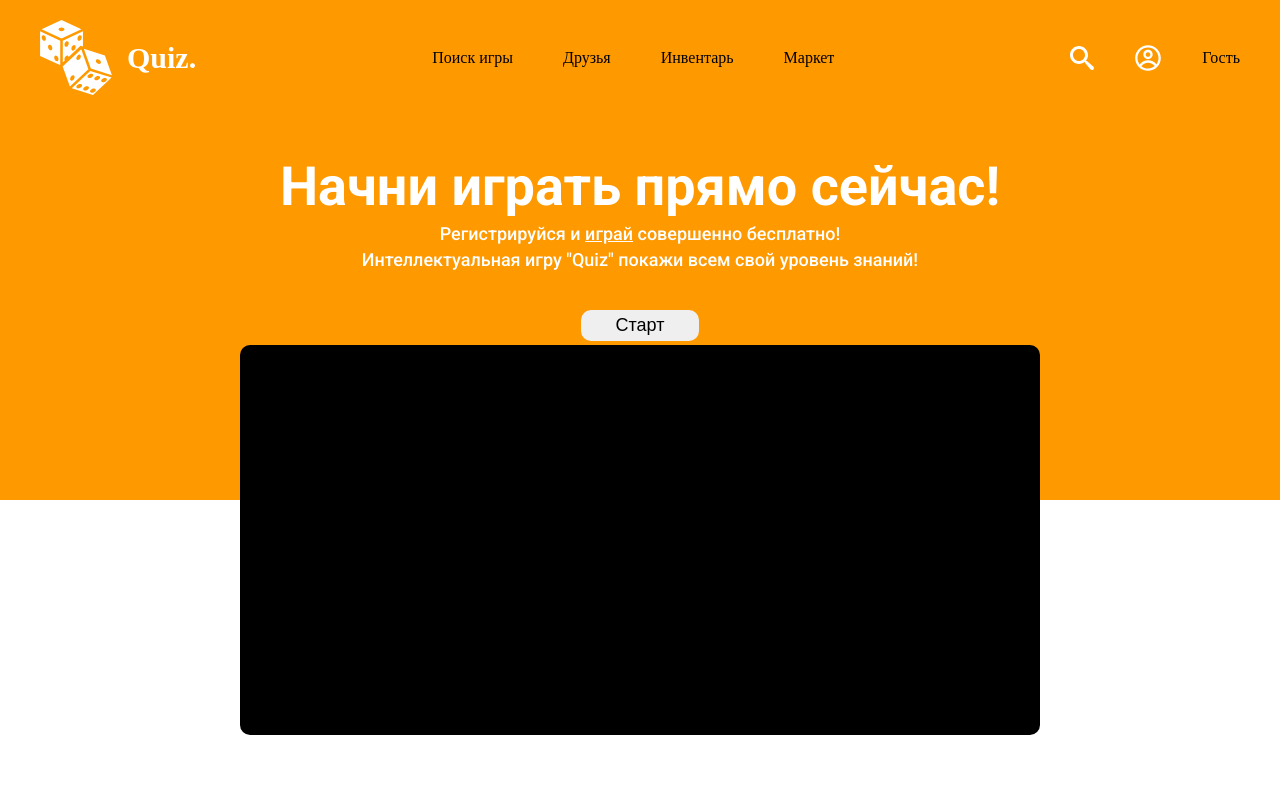
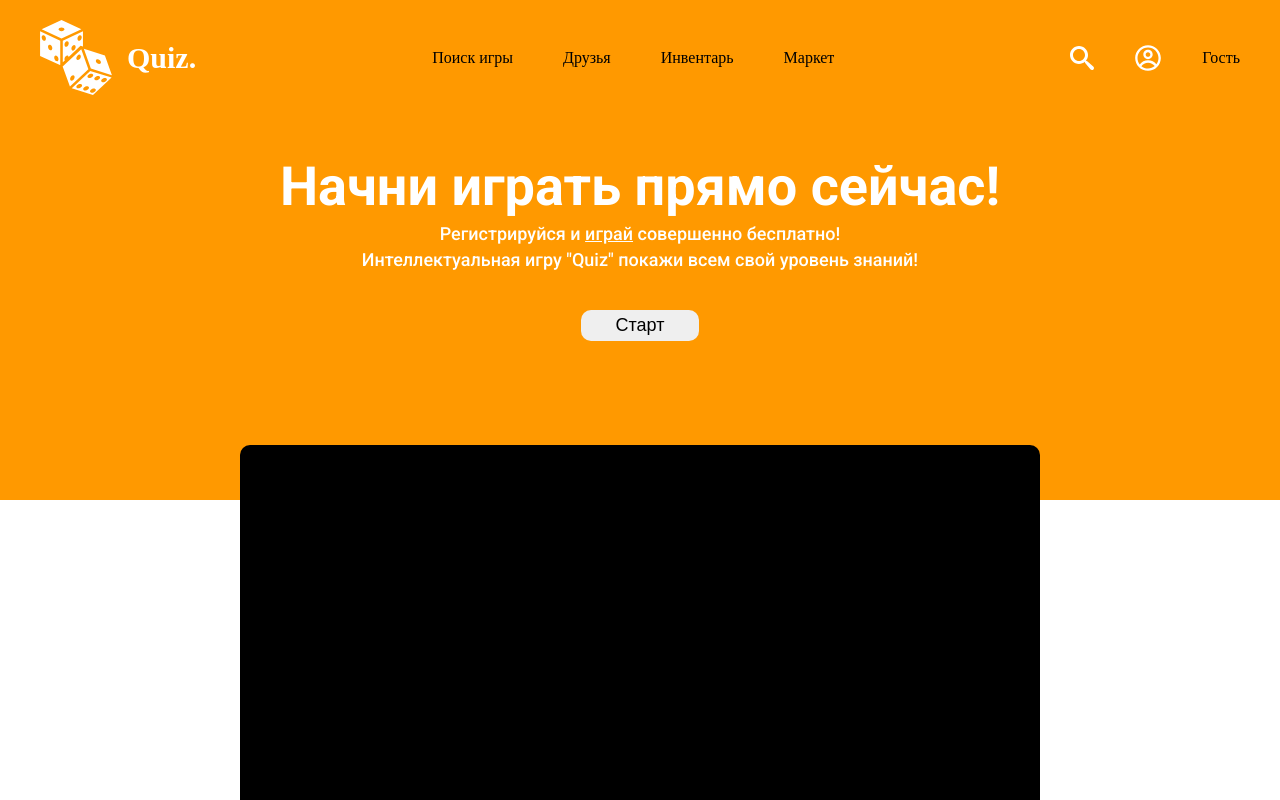
Before and after one commit to HHussHH/Quiz, a React (Create React App) app in the folder client/: page / in a window 1280 px wide. Shown: the top 800 px of the page. Built offline with nearby package versions, Linux system fonts and the light colour scheme.

Commit message:
+panel rotate

```diff
--- a/client/src/components/HomePage/Header/header.module.scss
+++ b/client/src/components/HomePage/Header/header.module.scss
@@ -13,7 +13,7 @@
   background-color: #000;
 
   left: 50%;
-  top: 30%;
+  top: 50%;
   transform: translate3d(-50%, 50%, 0);
 
   border-radius: 10px;
```
